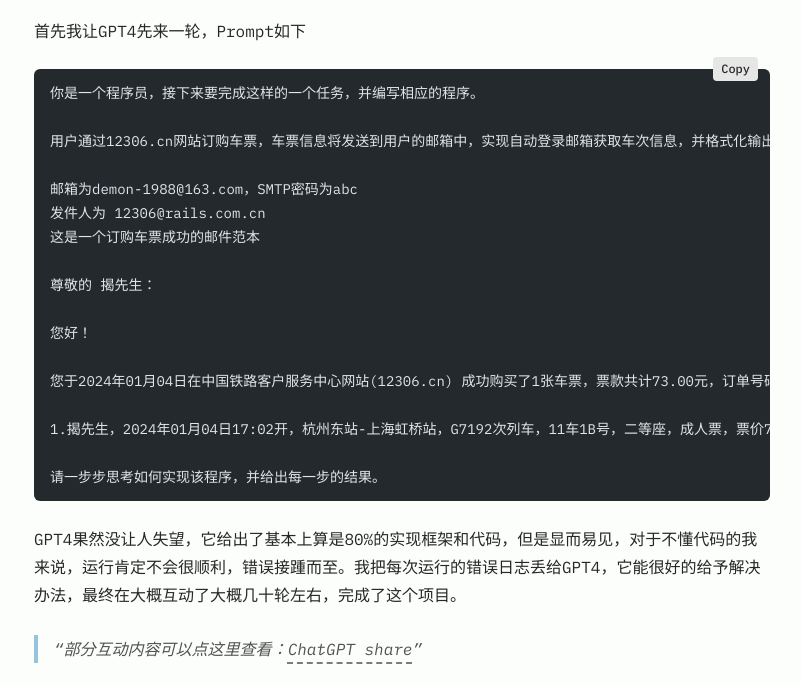
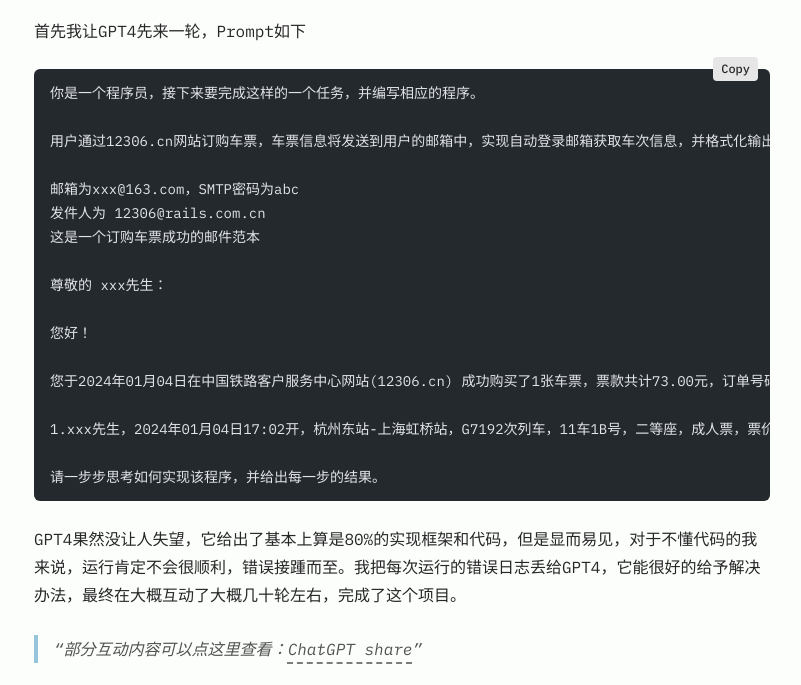
Before and after one commit to socekin/jaylifeblog, an Astro site: page /posts/12306ics in a window 1280 px wide. Shown: the part 987-1672 px from the top of the page, without its empty margins (238-1039 px from the left). Built offline with nearby package versions, Linux system fonts and the light colour scheme; Astro itself is replaced by a stand-in of ours; some packages are replaced by stand-ins of ours; code samples lack their colours.

Commit message:
移除隐私

````diff
--- a/src/content/blog/12306ics.md
+++ b/src/content/blog/12306ics.md
@@ -39,17 +39,17 @@ AI大模型已经井喷出了很多的基模型、框架、项目和工具，每
 
 用户通过12306.cn网站订购车票，车票信息将发送到用户的邮箱中，实现自动登录邮箱获取车次信息，并格式化输出成json。
 
-邮箱为demon-1988@163.com，SMTP密码为abc
+邮箱为xxx@163.com，SMTP密码为abc
 发件人为 12306@rails.com.cn
 这是一个订购车票成功的邮件范本
 
-尊敬的 揭先生：
+尊敬的 xxx先生：
 
 您好！
 
 您于2024年01月04日在中国铁路客户服务中心网站(12306.cn) 成功购买了1张车票，票款共计73.00元，订单号码 E215161330 。 所购车票信息如下：
 
-1.揭先生，2024年01月04日17:02开，杭州东站-上海虹桥站，G7192次列车，11车1B号，二等座，成人票，票价73.0元，检票口19A，电子客票。
+1.xxx先生，2024年01月04日17:02开，杭州东站-上海虹桥站，G7192次列车，11车1B号，二等座，成人票，票价73.0元，检票口19A，电子客票。
 
 请一步步思考如何实现该程序，并给出每一步的结果。
 ```
````
Also changed, not shown: 2 other files.
